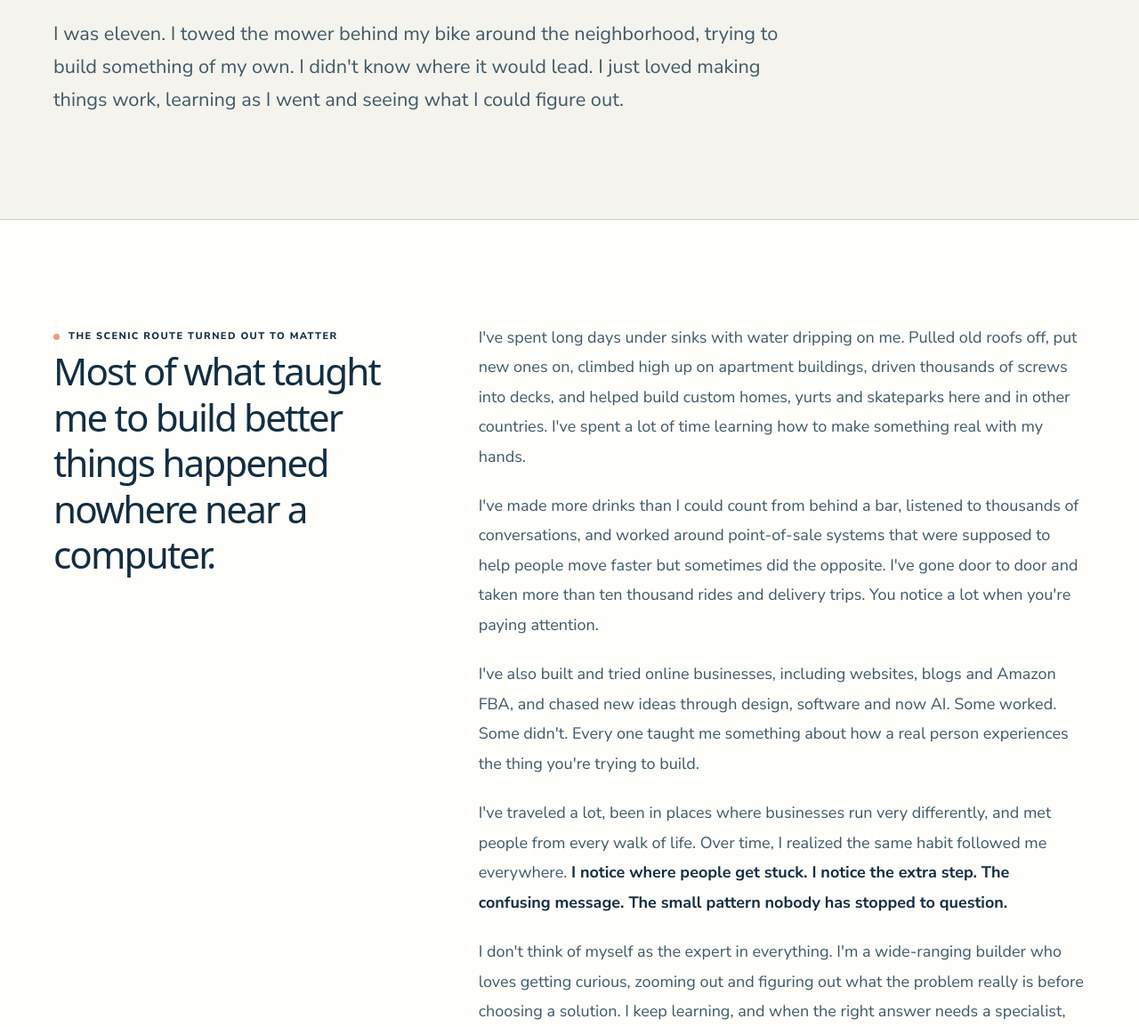
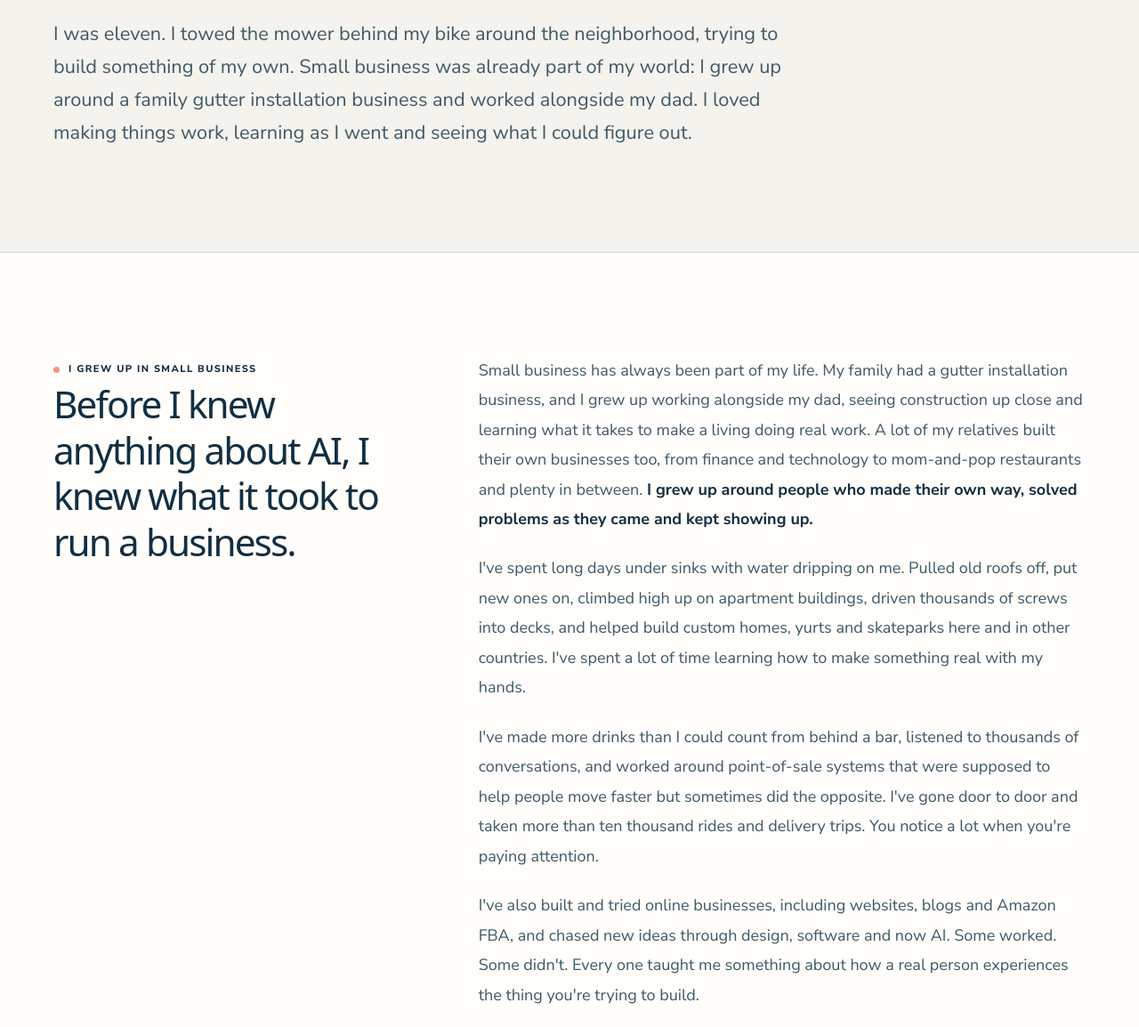
Before and after one commit to houstoninvestments-jpg/archiebase-bridge, a plain HTML site: page editorial/about.html in a window 1280 px wide. Shown: the part 414-1568 px from the top of the page at 89% size. Drawn offline with Linux system fonts and the light colour scheme; a web font is replaced by a local one.

Commit message:
Ground Aaron's business perspective in family SMB roots and working with his dad

```diff
--- a/editorial/about.html
+++ b/editorial/about.html
@@ -25,17 +25,18 @@
  <div class="wrap">
   <span class="eyebrow">A little about the person behind the site</span>
   <h1>My first business had two wheels.<em>And a lawn mower.</em></h1>
-  <p class="intro">I was eleven. I towed the mower behind my bike around the neighborhood, trying to build something of my own. I didn't know where it would lead. I just loved making things work, learning as I went and seeing what I could figure out.</p>
+  <p class="intro">I was eleven. I towed the mower behind my bike around the neighborhood, trying to build something of my own. Small business was already part of my world: I grew up around a family gutter installation business and worked alongside my dad. I loved making things work, learning as I went and seeing what I could figure out.</p>
  </div>
 </section>
 <section class="about-story">
  <div class="wrap story-layout">
-  <div><span class="eyebrow">The scenic route turned out to matter</span><h2>Most of what taught me to build better things happened nowhere near a computer.</h2></div>
+  <div><span class="eyebrow">I grew up in small business</span><h2>Before I knew anything about AI, I knew what it took to run a business.</h2></div>
   <div class="story-prose">
+   <p>Small business has always been part of my life. My family had a gutter installation business, and I grew up working alongside my dad, seeing construction up close and learning what it takes to make a living doing real work. A lot of my relatives built their own businesses too, from finance and technology to mom-and-pop restaurants and plenty in between. <strong>I grew up around people who made their own way, solved problems as they came and kept showing up.</strong></p>
    <p>I've spent long days under sinks with water dripping on me. Pulled old roofs off, put new ones on, climbed high up on apartment buildings, driven thousands of screws into decks, and helped build custom homes, yurts and skateparks here and in other countries. I've spent a lot of time learning how to make something real with my hands.</p>
    <p>I've made more drinks than I could count from behind a bar, listened to thousands of conversations, and worked around point-of-sale systems that were supposed to help people move faster but sometimes did the opposite. I've gone door to door and taken more than ten thousand rides and delivery trips. You notice a lot when you're paying attention.</p>
    <p>I've also built and tried online businesses, including websites, blogs and Amazon FBA, and chased new ideas through design, software and now AI. Some worked. Some didn't. Every one taught me something about how a real person experiences the thing you're trying to build.</p>
-   <p>I've traveled a lot, been in places where businesses run very differently, and met people from every walk of life. Over time, I realized the same habit followed me everywhere. <strong>I notice where people get stuck. I notice the extra step. The confusing message. The small pattern nobody has stopped to question.</strong></p>
+   <p>I've traveled a lot, been in places where businesses run very differently, and met people from every walk of life. Over time, I realized the same habit followed me everywhere. <strong>I notice where people get stuck. The extra step. The confusing message. The pattern nobody has stopped to question.</strong> And I know that behind every business system are real people trying to get through their day.</p>
    <p>I don't think of myself as the expert in everything. I'm a wide-ranging builder who loves getting curious, zooming out and figuring out what the problem really is before choosing a solution. I keep learning, and when the right answer needs a specialist, I'm comfortable saying that.</p>
   </div>
  </div>
```
